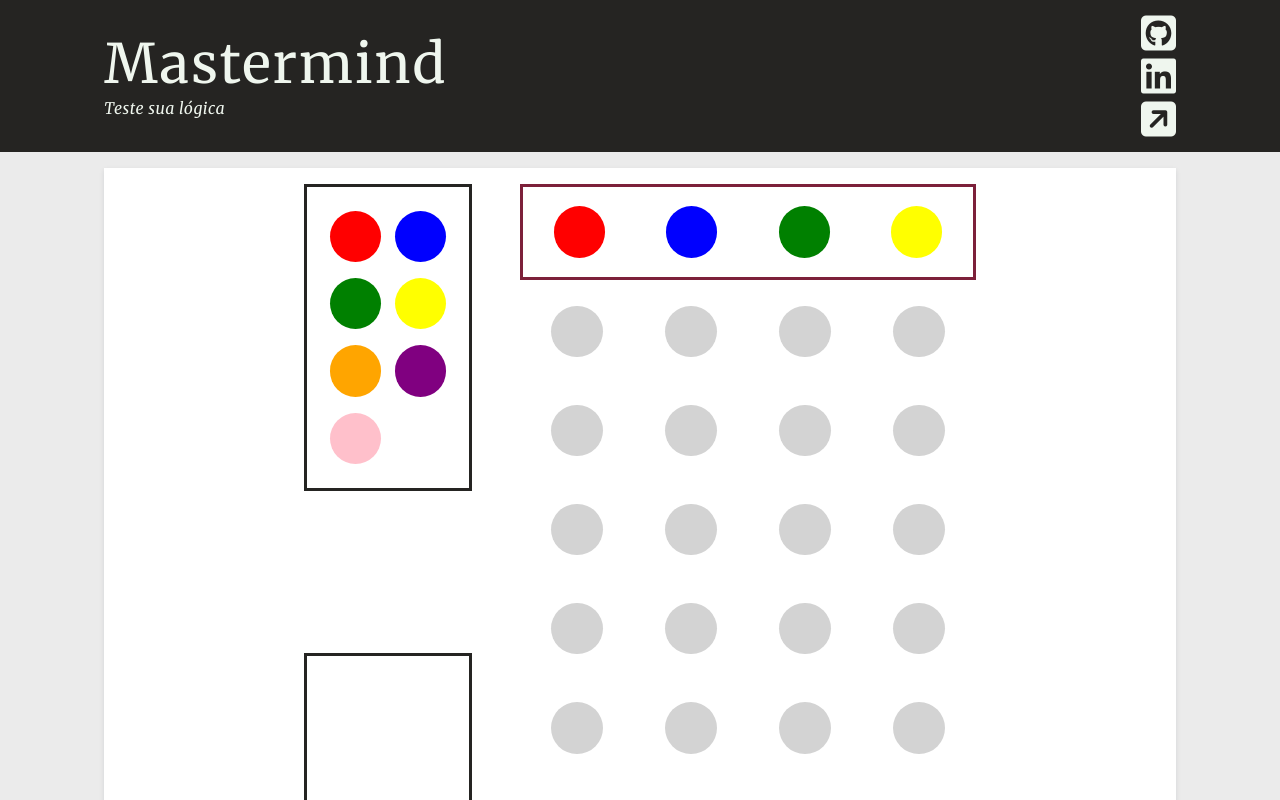
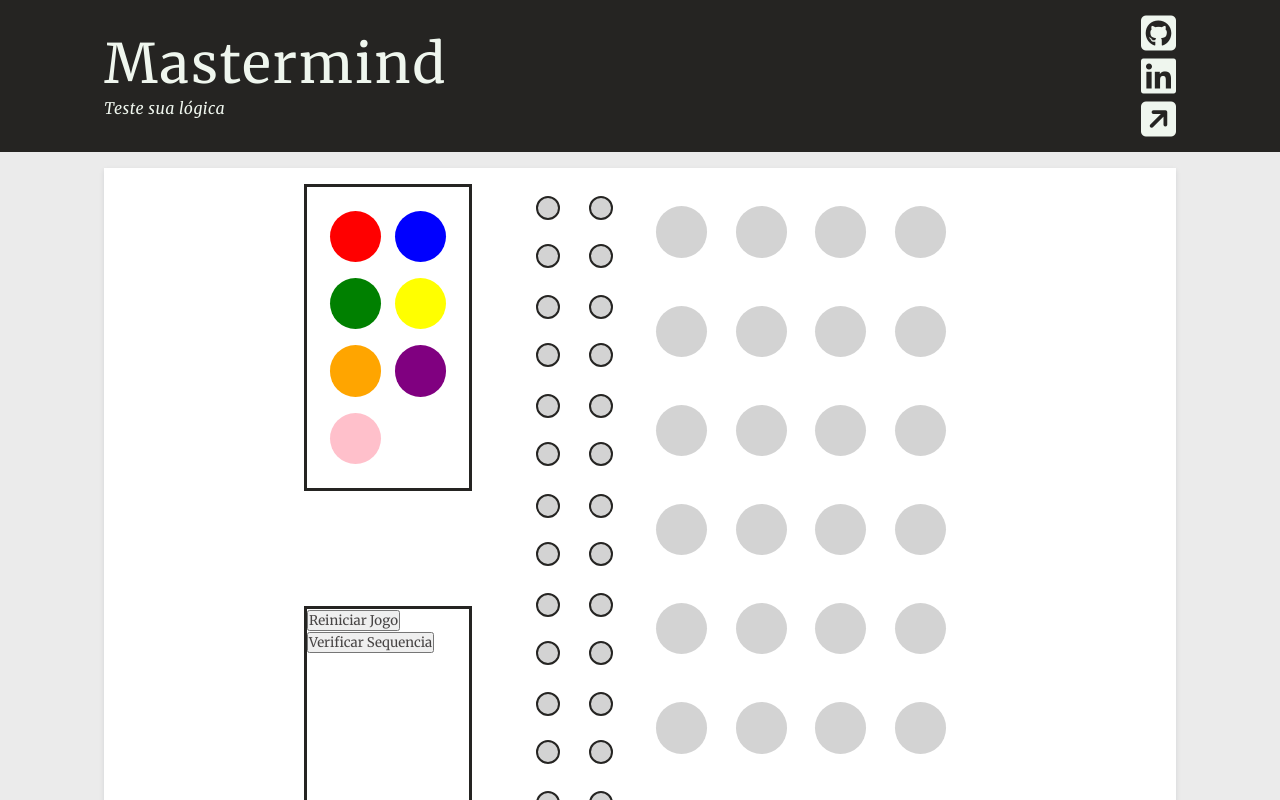
Before and after one commit to alisson-ski/mastermind, an Angular app: page / in a window 1280 px wide. Shown: the top 800 px of the page. Built offline with nearby package versions, Linux system fonts and the light colour scheme.

Commit message:
first working version

```diff
--- a/src/app/mastermind/attempt/attempt.component.html
+++ b/src/app/mastermind/attempt/attempt.component.html
@@ -1,8 +1,24 @@
 <div class="attempt"
   [class.current-attempt]="isCurrentAttempt"
 >
-  <div class="ski-color-circle" *ngFor="let color of colors"
-    [style.background-color]="color || 'lightgrey'"
-  >
+  <div class="attempt-results">
+    <div *ngFor="let result of attemptResults"
+    [style.background-color]="isPreviousAttempt || (isCurrentAttempt && gameEnded) ? result.toString(): 'lightgrey'"></div>
+  </div>
+
+  <div class="attempt-colors">
+    <div class="ski-color-circle" *ngFor="let color of colors; let i = index"
+
+      [style.background-color]="displayedColors[i] || 'lightgray'"
+      [style.cursor]="isCurrentAttempt && colorBeingHeld ? 'pointer' : 'default'"
+
+      [class.filled]="displayedColors[i]"
+
+      (mouseenter)="onMouseEnterColor(i)"
+      (mouseleave)="onMouseLeaveColor(i)"
+
+      (click)="onColorClick(i)"
+    >
+    </div>
   </div>
 </div>
--- a/src/app/mastermind/attempt/attempt.component.scss
+++ b/src/app/mastermind/attempt/attempt.component.scss
@@ -1,11 +1,46 @@
 .attempt {
   display: flex;
-  justify-content: space-around;
-  align-items: center;
-  min-height: 6rem;
+  padding: 0 1rem;
 
+  .attempt-results {
+    width: 25%;
+
+    display: grid;
+    grid-template-columns: 1fr 1fr;
+    grid-template-rows: 1fr 1fr;
+    align-items: center;
+    justify-content: center;
+
+    > div {
+      width: 1.5rem;
+      height: 1.5rem;
+      background-color: lightgrey;
+      border-radius: 100px;
+
+      border: solid 2px var(--primary-color);
+    }
+  }
+
+  .attempt-colors {
+    width: 75%;
+
+    display: flex;
+    justify-content: space-around;
+    align-items: center;
+    min-height: 6rem;
+  }
 
   &.current-attempt {
     border: solid 3px var(--primary-color);
+
+    .attempt-colors {
+      > div {
+        cursor: pointer;
+
+        &:not(:hover):not(.filled) {
+          background-color: lightgrey !important;
+        }
+      }
+    }
   }
 }
--- a/src/app/mastermind/attempt/attempt.component.ts
+++ b/src/app/mastermind/attempt/attempt.component.ts
@@ -1,14 +1,96 @@
-import { Component, Input } from '@angular/core';
+import { Component, EventEmitter, Input, OnInit, Output } from '@angular/core';
 import { Colors } from '../color';
+import { AttemptResult, AttemptResultAndSequence } from './attempt';
 
 @Component({
   selector: 'app-attempt',
   templateUrl: './attempt.component.html',
   styleUrls: ['./attempt.component.scss']
 })
-export class AttemptComponent {
+export class AttemptComponent implements OnInit {
 
   @Input() colorBeingHeld: Colors | null = null;
   @Input() isCurrentAttempt: boolean = false;
+  @Input() isPreviousAttempt: boolean = false;
+  @Input() secretSequence: Colors[] = [];
+  @Input() gameEnded = false;
+
+  @Output() onAttemptChanged = new EventEmitter<AttemptResultAndSequence>();
+
+  attemptResults: AttemptResult[] = [AttemptResult.NONE, AttemptResult.NONE, AttemptResult.NONE, AttemptResult.NONE];
+
   colors: Array<Colors | null> = [null, null, null, null];
+  displayedColors = [...this.colors];
+
+  ngOnInit(): void {
+    this.emitChanges();
+  }
+
+  onMouseEnterColor(index: number) {
+    if (!this.isCurrentAttempt) return;
+    if (this.colorBeingHeld == null) return;
+
+    this.displayedColors[index] = this.colorBeingHeld;
+  }
+
+  onMouseLeaveColor(index: number) {
+    if (!this.isCurrentAttempt) return;
+    if (this.colorBeingHeld == null) return;
+
+    this.displayedColors[index] = this.colors[index];
+  }
+
+  onColorClick(index: number) {
+    if (this.gameEnded) return;
+    if (!this.isCurrentAttempt) return;
+    if (this.colorBeingHeld == null) return;
+
+    if (this.colors.includes(this.colorBeingHeld)) {
+      return window.alert('Você não pode repetir cores na sequência');
+    }
+
+    this.colors[index] = this.colorBeingHeld;
+    this.displayedColors = [...this.colors];
+    this.calculateAttemptResults();
+
+    this.emitChanges();
+  }
+
+  calculateAttemptResults() {
+    const sequence: number[] = [];
+    while (sequence.length < 4) {
+      const randomNumber = Math.floor(Math.random() * 4);
+      if (!sequence.includes(randomNumber)) {
+        sequence.push(randomNumber);
+      }
+    }
+
+    sequence.forEach((number, index) => {
+      const color = this.colors[number];
+
+      if (color == null) {
+        this.attemptResults[index] = AttemptResult.NONE;
+        return;
+      }
+
+      if (color === this.secretSequence[number]) {
+        this.attemptResults[index] = AttemptResult.BLACK;
+        return;
+      }
+
+      if (this.secretSequence.includes(color)) {
+        this.attemptResults[index] = AttemptResult.WHITE;
+        return;
+      }
+
+      this.attemptResults[index] = AttemptResult.NONE;
+    });
+  }
+
+  emitChanges() {
+    this.onAttemptChanged.emit({
+      result: this.attemptResults,
+      sequence: this.colors
+    });
+  }
 }
--- /dev/null
+++ b/src/app/mastermind/attempt/attempt.ts
@@ -0,0 +1,12 @@
+import { Colors } from "../color";
+
+export enum AttemptResult {
+  BLACK = 'BLACK',
+  WHITE = 'WHITE',
+  NONE = 'NONE'
+}
+
+export interface AttemptResultAndSequence {
+  result: AttemptResult[],
+  sequence: Array<Colors | null>
+}
--- a/src/app/mastermind/mastermind.component.html
+++ b/src/app/mastermind/mastermind.component.html
@@ -4,14 +4,22 @@
   <div id="board">
     <app-attempt *ngFor="let x of [].constructor(numberOfAttempts); let attempt = index;"
       [isCurrentAttempt]="currentAttempt === attempt"
+      [isPreviousAttempt]="currentAttempt > attempt"
+      [colorBeingHeld]="colorBeingHeld"
+      [secretSequence]="secretSequence"
+      [gameEnded]="gameEnded"
+
+      (onAttemptChanged)="this.allAttempts[attempt] = $event"
     >
     </app-attempt>
 
-    <div class="secret-sequence">
+    <!-- <div class="secret-sequence">
       <div class="ski-color-circle" *ngFor="let color of secretSequence" [style.background-color]="color"></div>
-    </div>
+    </div> -->
   </div>
 
   <div id="controls">
+    <button (click)="restartGame()">Reiniciar Jogo</button>
+    <button (click)="onVerifySequenceClick()">Verificar Sequencia</button>
   </div>
 </div>
--- a/src/app/mastermind/mastermind.component.ts
+++ b/src/app/mastermind/mastermind.component.ts
@@ -1,20 +1,67 @@
-import { Component } from '@angular/core';
+import { Component, OnInit } from '@angular/core';
 import { Colors } from './color';
+import { AttemptResult, AttemptResultAndSequence } from './attempt/attempt';
 
 @Component({
   selector: 'app-mastermind',
   templateUrl: './mastermind.component.html',
   styleUrls: ['./mastermind.component.scss']
 })
-export class MastermindComponent {
+export class MastermindComponent implements OnInit {
 
-  secretSequence: Colors[] = [Colors.RED, Colors.BLUE, Colors.GREEN, Colors.YELLOW];
+  secretSequence: Colors[] = [];
+  gameEnded = false;
 
   colorBeingHeld: Colors | null = null;
 
   numberOfAttempts = 8;
   currentAttempt = 0;
 
+  allColors = Object.values(Colors);
+
+  allAttempts: AttemptResultAndSequence[] = [];
+
+  ngOnInit(): void {
+    this.generateSecretSequence();
+  }
+
+  generateSecretSequence() {
+    const sequence: number[] = [];
+    while (sequence.length < 4) {
+      const randomNumber = Math.floor(Math.random() * 7);
+      if (!sequence.includes(randomNumber)) {
+        sequence.push(randomNumber);
+      }
+    }
+
+    this.secretSequence = sequence.map((number) => this.allColors[number]);
+  }
+
+  onVerifySequenceClick() {
+    const currentAttemptData = this.allAttempts[this.currentAttempt];
+
+    if (currentAttemptData.sequence.includes(null)) {
+      return  window.alert('Preencha toda a sequência antes de verificar');
+    }
+
+    if (currentAttemptData.result.every(result => result == AttemptResult.BLACK)) {
+      this.gameEnded = true;
+
+      return setTimeout(() => {
+        window.alert('Parabéns, você acertou a sequência!');
+      }, 200)
+    }
+
+    this.currentAttempt++;
+
+    console.log(currentAttemptData);
+
+  }
+
+  restartGame() {
+    location.reload();
+  }
+
   onColorSelect(color: Colors) {
     this.colorBeingHeld = color;
   }
```
Also changed, not shown: src/app/mastermind/color.ts (+7 -7 lines).
